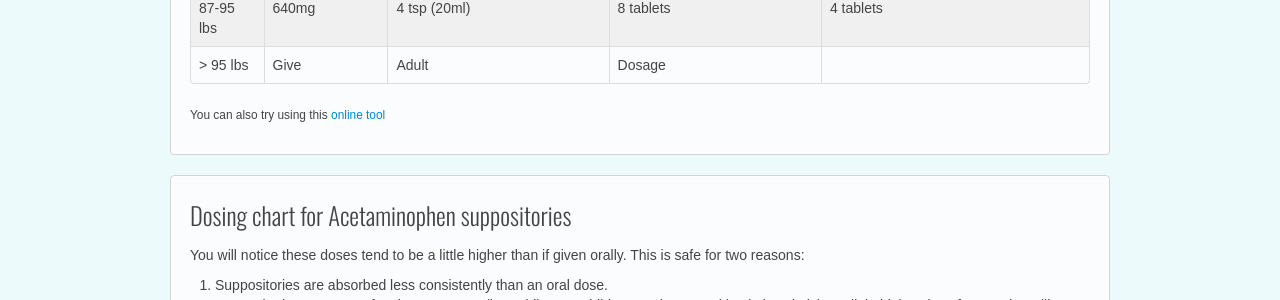
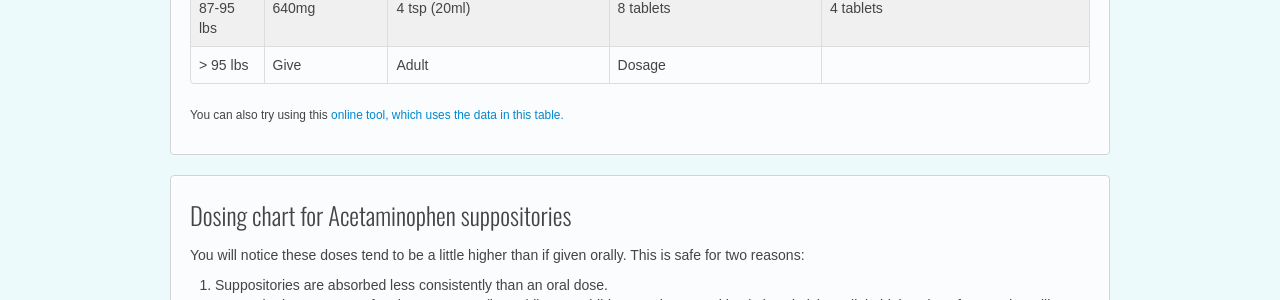
Before and after one commit to chpweb/web, a Jekyll site: the page built from medication/acetaminophen-tylenol-tempra-feverall.html, in a window 1280 px wide. Shown: the part 1343-1643 px from the top of the page. Built offline with Jekyll 4.4.1, drawn with Linux system fonts in a browser that asks for light colours; some web fonts are replaced; comment, search, counter and statistics services are not loaded.

Commit message:
Update acetaminophen-tylenol-tempra-feverall.html

```diff
--- a/medication/acetaminophen-tylenol-tempra-feverall.html
+++ b/medication/acetaminophen-tylenol-tempra-feverall.html
@@ -146,7 +146,7 @@ active: "health"
           </tr>
         </tbody>
       </table>
-      <p><small>You can also try using this <a href="http://www.umpteentools.com/medication-dosage">online tool</a></small></p>
+      <p><small>You can also try using this <a href="http://www.umpteentools.com/medication-dosage">online tool, which uses the data in this table.</a></small></p>
 	</div>
 	<div class="well">
       <h3>Dosing chart for Acetaminophen suppositories</h3>
```
